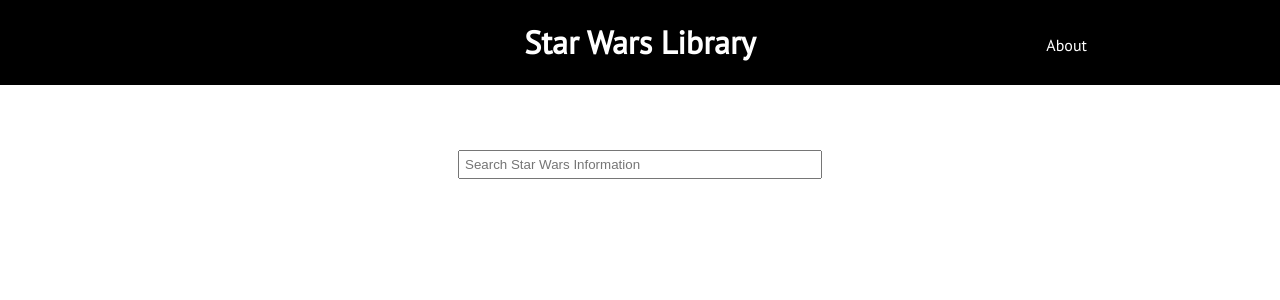
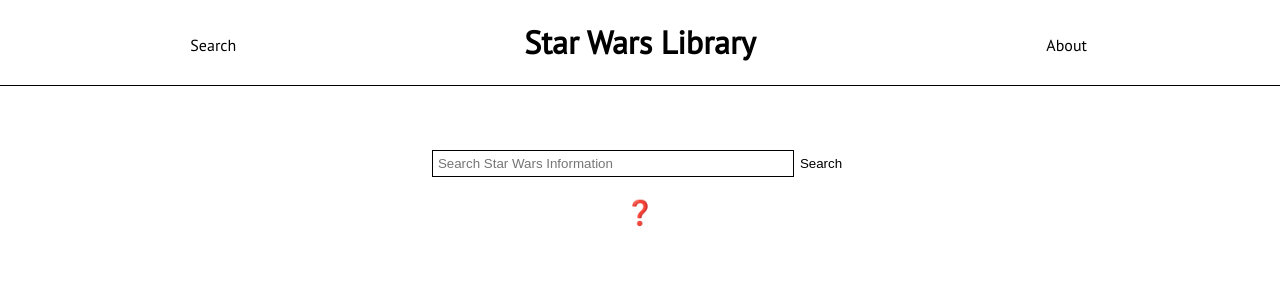
Before and after one commit to gheezl/star-wars-library, a React (Create React App) app: page / in a window 1280 px wide. Shown: the top 300 px of the page. Built offline with nearby package versions, Linux system fonts and the light colour scheme.

Commit message:
Filling out the search page more

```diff
--- a/src/components/header/header.css
+++ b/src/components/header/header.css
@@ -1,13 +1,19 @@
 .header-border {
     display: grid;
     grid-template-columns: 1fr 1fr 1fr;
-    background-color: black;
-    color: white;
+    border-bottom: black solid 1px;
     z-index: +1;
     top: 0;
     right: 0;
     left: 0;
     position: fixed;
+}
+
+.header-search {
+    display: flex;
+    justify-content: center;
+    grid-column-start: 1;
+    margin-top: 35px;
 }
 
 .header-title {
--- a/src/components/header/header.jsx
+++ b/src/components/header/header.jsx
@@ -7,6 +7,7 @@
     return (
         <Fragment>
             <div className="header-border">
+                <span className="header-search">Search</span>
                 <h1 className="header-title">Star Wars Library</h1>
                 <span className="header-about" >About</span>
             </div>
--- a/src/components/search-page/search-page.css
+++ b/src/components/search-page/search-page.css
@@ -7,4 +7,26 @@
 .input-form {
     padding: 5px;
     width: 350px;
+    border: black solid 1px;
+    transition: 0.5s;
 }
+
+.input-form:hover {
+    background-color: whitesmoke;
+}
+
+.search-button {
+    background-color: white;
+    border: none;
+    transition: 0.5s;
+}
+
+.search-button:hover {
+    background-color: black;
+    color: white;
+}
+
+.question-mark-border {
+    display: flex;
+    justify-content: center;
+}
--- a/src/components/search-page/search-page.jsx
+++ b/src/components/search-page/search-page.jsx
@@ -8,6 +8,10 @@
         <Fragment>
             <div className="input-border" >
                 <input placeholder="Search Star Wars Information" className="input-form" />
+                <button className="search-button" >Search</button>
+            </div>
+            <div className="question-mark-border">
+                <h2>❓</h2>
             </div>
         </Fragment>
     )
```
